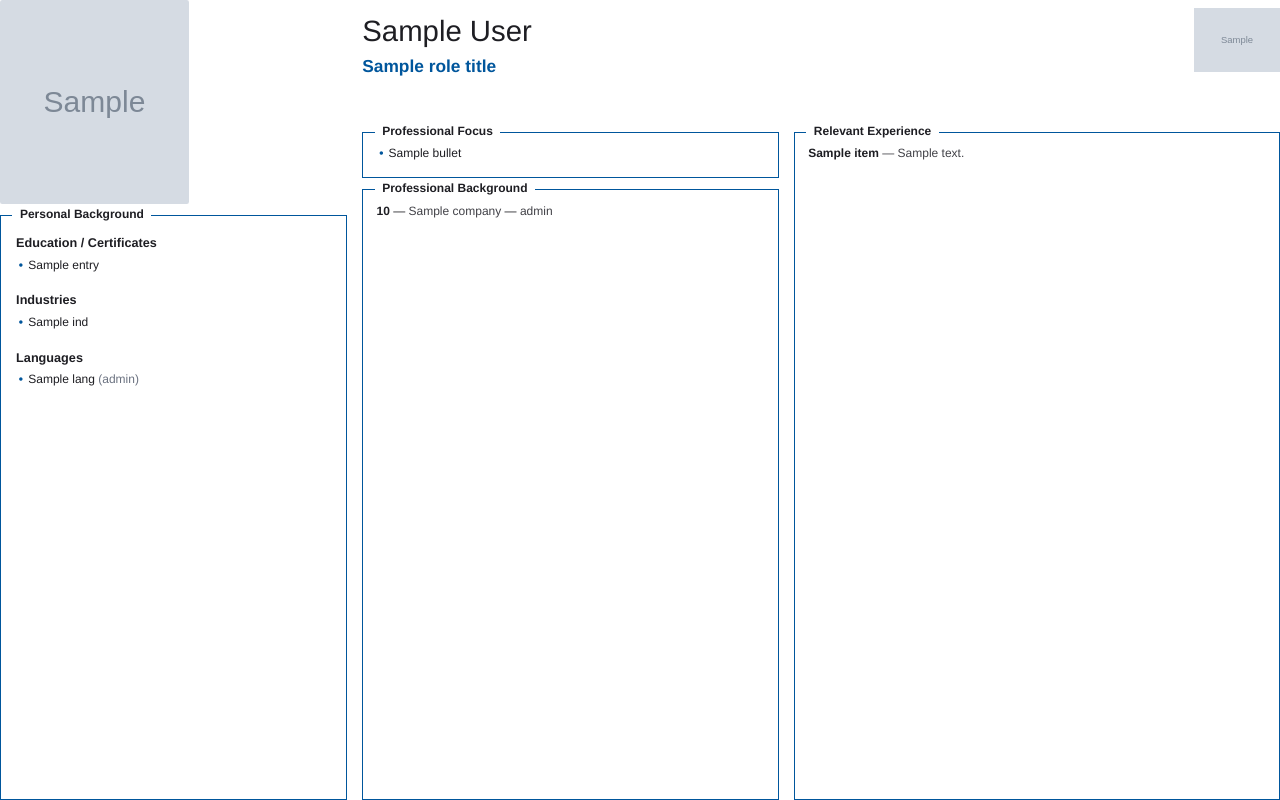
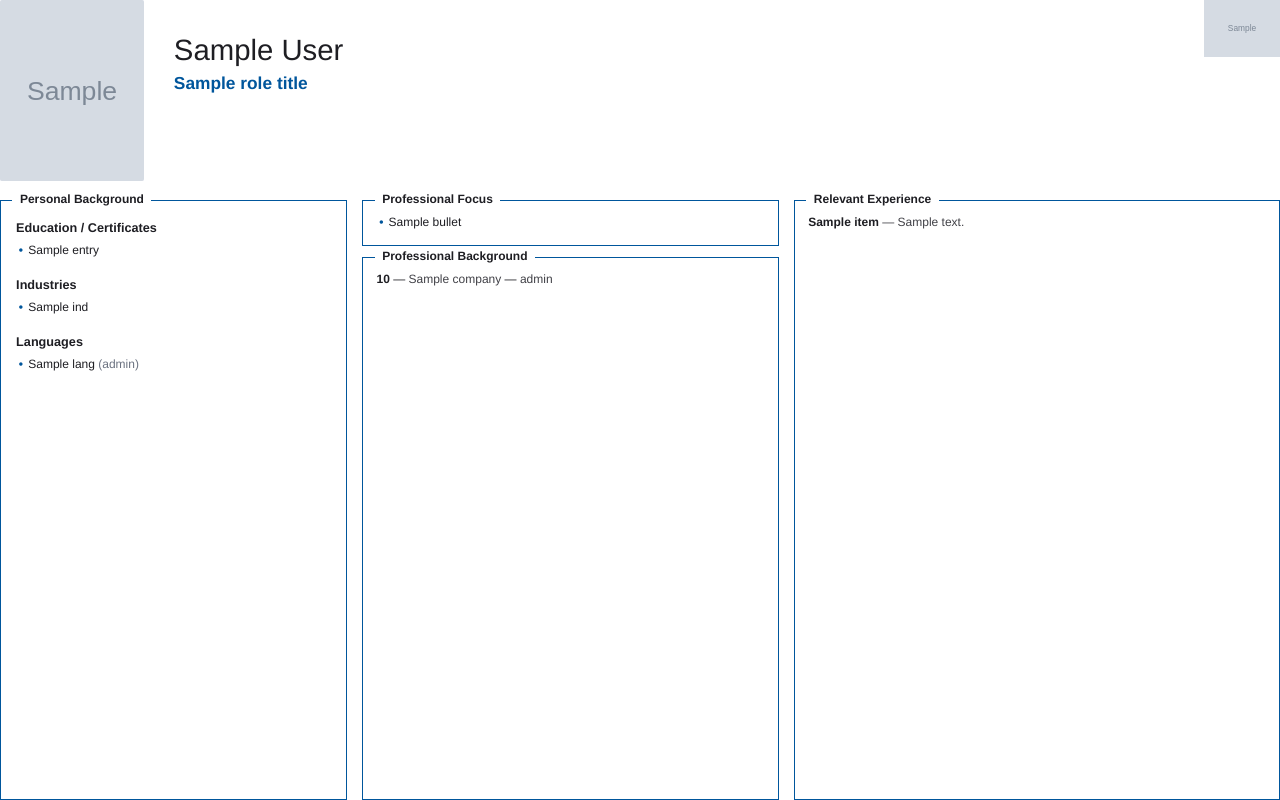
Before and after one commit to zalkardas-source/QCV_Software, a Python web app: template backend/templates/cv_profile.html in a window 1280 px wide. Run offline with Jinja, Linux system fonts and the light colour scheme; the template is opened without the code that fills it: most values are stand-ins (such as "Sample title", 1, 10 or a date in 2020); grey boxes marked "Sample" are stand-in pictures.

Commit message:
Revert "fix: restructure one-pager to BearingPoint's staggered-top look"
This reverts commit 8c8e277ad73c713752a374de44ab8325f0928abe.

```diff
--- a/backend/templates/cv_profile.html
+++ b/backend/templates/cv_profile.html
@@ -24,52 +24,31 @@
         font-size: 9pt;
         line-height: 1.32;
     }
-
-    /* ── 3-COLUMN LAYOUT ────────────────────────────────────────────────
-       No separate header strip. Each column has its OWN top block:
-         - left:   the photo (tall, ~54mm)
-         - middle: the candidate name + role (~32mm)
-         - right:  the Quatelio logo (~32mm)
-       The photo is taller than the name/logo blocks, so the boxes below
-       it start LOWER in the left column than in the other two — exactly
-       like the BearingPoint reference profiles.                            */
     body {
         display: flex;
-        flex-direction: row;
-        gap: 4mm;
-    }
-    .col {
-        display: flex;
         flex-direction: column;
-        gap: 3mm;
-        min-width: 0;
-        min-height: 0;
-    }
-    .col-left   { flex: 1;   }
-    .col-middle { flex: 1.2; }
-    .col-right  { flex: 1.4; }
-
-    /* The last box in each column stretches to fill the column → all
-       three column bottoms align at the page footer.                       */
-    .col > .box:last-child {
-        flex: 1 1 auto;
     }
 
-    /* ── COLUMN HEADS ──────────────────────────────────────────────── */
-    .head-photo {
+    /* ── HEADER ─────────────────────────────────────────────── */
+    .header {
+        display: flex;
+        align-items: flex-start;
+        gap: 8mm;
+        padding-bottom: 5mm;
+        position: relative;
         flex: 0 0 auto;
-        align-self: flex-start;
     }
-    .head-photo .photo,
-    .head-photo .photo-placeholder {
-        width: 100%;
-        max-width: 50mm;
-        height: 54mm;
+    .header .photo {
+        width: 38mm;
+        height: 48mm;
+        background: #e1e6ee;
+        border-radius: 0.6mm;
         object-fit: cover;
-        border-radius: 0.6mm;
-        display: block;
+        flex-shrink: 0;
     }
-    .head-photo .photo-placeholder {
+    .header .photo-placeholder {
+        width: 38mm;
+        height: 48mm;
         background: #00569c;
         color: white;
         font-weight: 700;
@@ -77,50 +56,73 @@
         display: flex;
         align-items: center;
         justify-content: center;
+        border-radius: 0.6mm;
+        flex-shrink: 0;
     }
-
-    .head-name {
-        flex: 0 0 auto;
-        height: 32mm;
-        display: flex;
-        flex-direction: column;
-        justify-content: flex-start;
-        padding-top: 4mm;
+    .header .name-block {
+        flex: 1;
+        padding-top: 9mm;
     }
-    .head-name .name {
+    .header .name {
         font-size: 22pt;
         font-weight: 400;
         color: #1e1e23;
         line-height: 1.1;
         margin: 0;
     }
-    .head-name .role {
+    .header .role {
         font-size: 13pt;
         font-weight: 700;
         color: #00569c;
-        margin: 2mm 0 0 0;
+        margin: 1.5mm 0 0 0;
     }
-
-    .head-logo {
-        flex: 0 0 auto;
-        height: 32mm;
-        display: flex;
-        align-items: flex-start;
-        justify-content: flex-end;
-        padding-top: 2mm;
-    }
-    .head-logo .logo {
-        height: 17mm;
+    .header .logo {
+        position: absolute;
+        right: 0;
+        top: 0;
+        height: 15mm;
         width: auto;
     }
-    .head-logo .logo-text {
+    .header .logo-text {
+        position: absolute;
+        right: 0;
+        top: 4mm;
         font-weight: 700;
-        font-size: 14pt;
+        font-size: 13pt;
         color: #00569c;
         letter-spacing: 0.2pt;
     }
 
-    /* ── NOTCHED BOX ────────────────────────────────────────────────── */
+    /* ── 3-COLUMN BODY ──────────────────────────────────────── */
+    /* Body fills the remaining page height (after header). Each column is a
+       flex container; the last box in every column stretches to fill the
+       column — that's what makes the BearingPoint look: borders run all the
+       way to the bottom of the page, no matter how much content there is. */
+    .body {
+        flex: 1 1 auto;
+        display: grid;
+        grid-template-columns: 1fr 1.2fr 1.4fr;
+        gap: 4mm;
+        min-height: 0;
+    }
+    .col {
+        display: flex;
+        flex-direction: column;
+        gap: 3mm;
+        min-height: 0;
+    }
+    .col > .box:last-child {
+        flex: 1 1 auto;
+    }
+
+    /* ── NOTCHED BOX ────────────────────────────────────────── */
+    /* NO page-break-inside:avoid here. When the box content overflows,
+       WeasyPrint would otherwise keep the top border on page 1 while the
+       trailing items render on page 2 outside any box — that's the
+       "border ends mid-content" artefact we saw on real CVs. Letting the
+       box split cleanly is uglier in theory but never happens in
+       practice because the data caps + description truncation keep
+       everything on one page. */
     .box {
         position: relative;
         border: 0.25mm solid #00569c;
@@ -145,7 +147,10 @@
         margin: 0 0 1.5mm 0;
     }
 
-    /* Personal Background subsections stacked with moderate breathing. */
+    /* Personal Background subsections are stacked top-down with moderate
+       breathing room between them. The taller header + larger photo
+       absorb some vertical space, so the box doesn't need to stretch as
+       much — leftover whitespace at the bottom is small and acceptable. */
     .personal-background {
         padding: 5mm 4mm 4mm 4mm;
     }
@@ -156,7 +161,7 @@
         margin-bottom: 0;
     }
 
-    /* ── LISTS ──────────────────────────────────────────────────────── */
+    /* ── LISTS ──────────────────────────────────────────────── */
     ul {
         margin: 0;
         padding-left: 3.2mm;
@@ -208,16 +213,31 @@
 </head>
 <body>
 
-{# ── LEFT COLUMN: photo + Personal Background ───────────────────────── #}
-<div class="col col-left">
-    <div class="head-photo">
+<div class="header">
     {% if photo_data_url %}
         <img class="photo" src="{{ photo_data_url }}" alt="" />
     {% else %}
         <div class="photo-placeholder">{{ initials }}</div>
     {% endif %}
+
+    <div class="name-block">
+        <h1 class="name">{{ full_name }}</h1>
+        {% if role_title %}
+            <div class="role">{{ role_title }}</div>
+        {% endif %}
     </div>
 
+    {% if logo_data_url %}
+        <img class="logo" src="{{ logo_data_url }}" alt="Quatelio" />
+    {% else %}
+        <div class="logo-text">Quatelio</div>
+    {% endif %}
+</div>
+
+<div class="body">
+
+    {# ── LEFT: Personal Background ───────────────────────────── #}
+    <div class="col">
         <div class="box personal-background">
             <div class="box-title">Personal Background</div>
 
@@ -259,15 +279,8 @@
         </div>
     </div>
 
-{# ── MIDDLE COLUMN: name+role head + Focus + Background ─────────────── #}
-<div class="col col-middle">
-    <div class="head-name">
-        <h1 class="name">{{ full_name }}</h1>
-        {% if role_title %}
-            <div class="role">{{ role_title }}</div>
-        {% endif %}
-    </div>
-
+    {# ── MIDDLE: Focus + Background ──────────────────────────── #}
+    <div class="col">
         {% if professional_focus %}
         <div class="box">
             <div class="box-title">Professional Focus</div>
@@ -293,16 +306,8 @@
         {% endif %}
     </div>
 
-{# ── RIGHT COLUMN: logo head + Relevant Experience ──────────────────── #}
-<div class="col col-right">
-    <div class="head-logo">
-        {% if logo_data_url %}
-            <img class="logo" src="{{ logo_data_url }}" alt="Quatelio" />
-        {% else %}
-            <div class="logo-text">Quatelio</div>
-        {% endif %}
-    </div>
-
+    {# ── RIGHT: Relevant Experience ──────────────────────────── #}
+    <div class="col">
         {% if relevant_experience %}
         <div class="box">
             <div class="box-title">Relevant Experience</div>
@@ -315,5 +320,7 @@
         {% endif %}
     </div>
 
+</div>
+
 </body>
 </html>
```
Lines whose indentation alone changed are shown as unchanged.
